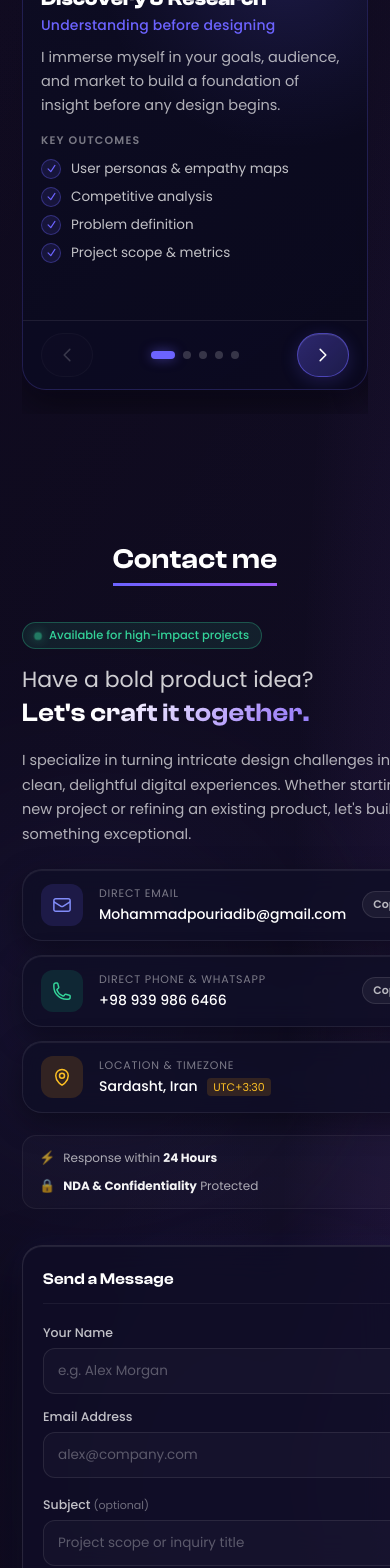
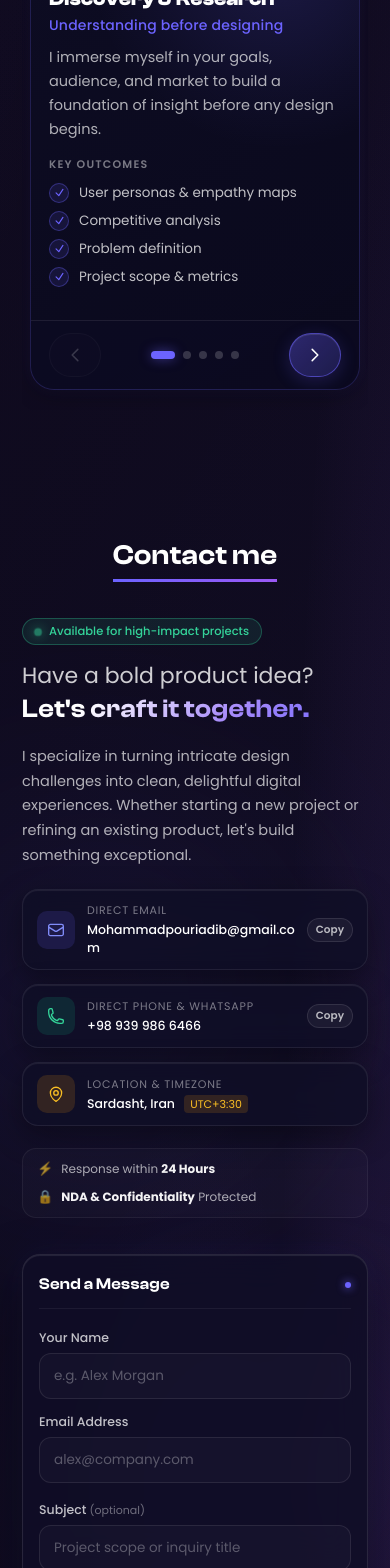
Before and after one commit to Adibmp177/portfolio, a Vue app: page / in a window 390 px wide. Shown: the part 8334-9902 px from the top of the page. Built offline with nearby package versions, Linux system fonts and the light colour scheme.

Commit message:
Small changes
Few bugs fixed thats all.

```diff
--- a/src/assets/cssFiles/style.css
+++ b/src/assets/cssFiles/style.css
@@ -190,8 +190,10 @@ body {
    LAYOUT — CONTAINER
 ═══════════════════════════════════════════════════ */
 .container {
+  width: 100%;
   max-width: 1150px;
   margin: 0 auto;
+  box-sizing: border-box;
 }
 
 @media screen and (max-width: 1160px) {
--- a/src/components/mainSection/contactSection/contactSection.vue
+++ b/src/components/mainSection/contactSection/contactSection.vue
@@ -1,5 +1,21 @@
 <script setup>
-import { ref } from 'vue';
+import { ref, onMounted } from 'vue';
+
+onMounted(() => {
+    const Observer = new IntersectionObserver((entries) => {
+        entries.forEach(entry => {
+            if (entry.isIntersecting) {
+                entry.target.classList.add('active--s');
+                Observer.unobserve(entry.target);
+            }
+        });
+    }, {
+        rootMargin: '-10% 0px -10% 0px'
+    });
+
+    const wrapper = document.querySelector('.contactSection---wrapper');
+    if (wrapper) Observer.observe(wrapper);
+});
 
 // ── Form State & Validation ───────────────────────────────
 const getUserName = ref('');
@@ -365,6 +381,9 @@ async function sendEmail(e) {
     position: relative;
     padding: 100px 0;
     overflow: hidden;
+    width: 100%;
+    max-width: 100%;
+    box-sizing: border-box;
 }
 
 /* Ambient glow orbs */
@@ -411,9 +430,12 @@ async function sendEmail(e) {
 /* ── Main Layout ── */
 .contact-layout {
     display: grid;
-    grid-template-columns: 1fr 1.15fr;
+    grid-template-columns: minmax(0, 1fr) minmax(0, 1.15fr);
     gap: 48px;
     align-items: stretch;
+    width: 100%;
+    max-width: 100%;
+    box-sizing: border-box;
 }
 
 /* ── Left Column ── */
@@ -425,6 +447,10 @@ async function sendEmail(e) {
     opacity: 0;
     transform: translateX(-40px);
     transition: opacity 0.85s 0.15s cubic-bezier(0.22, 1, 0.36, 1), transform 0.85s 0.15s cubic-bezier(0.22, 1, 0.36, 1);
+    min-width: 0;
+    width: 100%;
+    max-width: 100%;
+    box-sizing: border-box;
 }
 .active--s .contact-left {
     opacity: 1;
@@ -493,6 +519,9 @@ async function sendEmail(e) {
     flex-direction: column;
     gap: 14px;
     margin-top: 4px;
+    width: 100%;
+    max-width: 100%;
+    box-sizing: border-box;
 }
 
 .info-card {
@@ -509,6 +538,10 @@ async function sendEmail(e) {
     transition: all 0.3s cubic-bezier(0.22, 1, 0.36, 1);
     position: relative;
     cursor: pointer;
+    min-width: 0;
+    width: 100%;
+    max-width: 100%;
+    box-sizing: border-box;
 }
 
 /* 1. Email: Purple/Indigo Hover Glow */
@@ -558,6 +591,8 @@ async function sendEmail(e) {
     display: flex;
     flex-direction: column;
     flex: 1;
+    min-width: 0;
+    overflow: hidden;
 }
 .info-label {
     font-size: 11px;
@@ -570,6 +605,8 @@ async function sendEmail(e) {
     font-size: 14px;
     color: #ffffff;
     font-weight: 500;
+    word-break: break-word;
+    overflow-wrap: anywhere;
 }
 
 .tz-pill {
@@ -591,6 +628,8 @@ async function sendEmail(e) {
     border: 1px solid rgba(255, 255, 255, 0.1);
     color: rgba(255, 255, 255, 0.7);
     transition: all 0.2s ease;
+    flex-shrink: 0;
+    white-space: nowrap;
 }
 .info-card--email:hover .copy-action-pill {
     background: rgba(108, 99, 255, 0.2);
@@ -617,6 +656,9 @@ async function sendEmail(e) {
     border-radius: 14px;
     padding: 12px 16px;
     margin-top: 4px;
+    width: 100%;
+    max-width: 100%;
+    box-sizing: border-box;
 }
 .trust-item {
     display: flex;
@@ -635,6 +677,10 @@ async function sendEmail(e) {
     opacity: 0;
     transform: translateX(40px);
     transition: opacity 0.85s 0.25s cubic-bezier(0.22, 1, 0.36, 1), transform 0.85s 0.25s cubic-bezier(0.22, 1, 0.36, 1);
+    min-width: 0;
+    width: 100%;
+    max-width: 100%;
+    box-sizing: border-box;
 }
 .active--s .contact-right {
     opacity: 1;
@@ -654,6 +700,10 @@ async function sendEmail(e) {
     display: flex;
     flex-direction: column;
     justify-content: space-between;
+    min-width: 0;
+    width: 100%;
+    max-width: 100%;
+    box-sizing: border-box;
 }
 
 .form-header-bar {
@@ -685,6 +735,9 @@ async function sendEmail(e) {
     gap: 18px;
     flex: 1;
     justify-content: space-between;
+    width: 100%;
+    max-width: 100%;
+    box-sizing: border-box;
 }
 
 /* ── Inputs ── */
@@ -692,12 +745,19 @@ async function sendEmail(e) {
     display: grid;
     grid-template-columns: 1fr 1fr;
     gap: 16px;
+    width: 100%;
+    max-width: 100%;
+    box-sizing: border-box;
 }
 
 .input-field {
     display: flex;
     flex-direction: column;
     position: relative;
+    width: 100%;
+    max-width: 100%;
+    box-sizing: border-box;
+    min-width: 0;
 }
 
 .input-field label {
@@ -915,13 +975,16 @@ async function sendEmail(e) {
 /* ── Responsive Queries ── */
 @media screen and (max-width: 991px) {
     .contact-layout {
-        grid-template-columns: 1fr;
+        grid-template-columns: minmax(0, 1fr);
         gap: 36px;
     }
     .trust-guarantee-box {
         flex-direction: column;
         align-items: flex-start;
         gap: 8px;
+    }
+    .form-card-modern {
+        height: auto;
     }
 }
 
@@ -932,11 +995,15 @@ async function sendEmail(e) {
     .contactSection---wrapper .heading--wrapper {
         margin-bottom: 36px;
     }
-}
-
-@media screen and (max-width: 600px) {
-    .contactSection---wrapper {
-        padding: 64px 0;
+    .contact-left {
+        transform: translateY(24px);
+    }
+    .contact-right {
+        transform: translateY(24px);
+    }
+    .active--s .contact-left,
+    .active--s .contact-right {
+        transform: translateY(0);
     }
     .form-card-modern {
         padding: 24px 20px;
@@ -947,4 +1014,35 @@ async function sendEmail(e) {
         gap: 14px;
     }
 }
+
+@media screen and (max-width: 480px) {
+    .info-card {
+        padding: 12px 14px;
+        gap: 12px;
+        border-radius: 16px;
+    }
+    .info-icon {
+        width: 38px;
+        height: 38px;
+        border-radius: 10px;
+    }
+    .info-icon svg {
+        width: 18px;
+        height: 18px;
+    }
+    .info-val {
+        font-size: 12.5px;
+    }
+    .copy-action-pill {
+        padding: 3px 8px;
+        font-size: 10.5px;
+    }
+    .form-card-modern {
+        padding: 20px 16px;
+        border-radius: 18px;
+    }
+    .trust-guarantee-box {
+        padding: 10px 14px;
+    }
+}
 </style>
--- a/src/components/mainSection/homeSection/homeSection.vue
+++ b/src/components/mainSection/homeSection/homeSection.vue
@@ -573,13 +573,13 @@ onUnmounted(() => {
 
 .hero-name-glow {
   position: absolute;
-  top: 30px;
-  left: 40px;
-  width: 480px;
-  height: 340px;
+  top: 40px;
+  left: -20px;
+  width: 620px;
+  height: 480px;
   border-radius: 50%;
-  background: radial-gradient(ellipse 65% 55% at 50% 50%, rgba(108, 99, 255, 0.22) 0%, rgba(155, 89, 245, 0.08) 45%, transparent 70%);
-  filter: blur(40px);
+  background: radial-gradient(circle, rgba(108, 99, 255, 0.16) 0%, rgba(155, 89, 245, 0.07) 50%, transparent 70%);
+  filter: blur(80px);
 }
 
 @media screen and (max-width: 991px) {
--- a/src/components/mainSection/processSection/processSection.vue
+++ b/src/components/mainSection/processSection/processSection.vue
@@ -122,6 +122,7 @@ function handleTouchMove(e) {
     const diffY = currentY - touchStartY.value;
 
     if (Math.abs(diffX) > Math.abs(diffY)) {
+        if (e.cancelable && Math.abs(diffX) > 6) e.preventDefault();
         isDragging.value = true;
         // Rubber-band resistance at track boundaries
         if ((activeStep.value === 0 && diffX > 0) || (activeStep.value === steps.length - 1 && diffX < 0)) {
@@ -134,7 +135,7 @@ function handleTouchMove(e) {
 
 function handleTouchEnd() {
     if (!isDragging.value) return;
-    const threshold = 55;
+    const threshold = 40;
 
     if (dragOffsetX.value < -threshold && activeStep.value < steps.length - 1) {
         nextStep();
@@ -833,6 +834,11 @@ onUnmounted(() => {
     .process--wrapper .heading--wrapper {
         margin-bottom: 36px;
     }
+    .step-panel-box,
+    .step-panel-box:hover {
+        box-shadow: 0 4px 20px rgba(0, 0, 0, 0.35), 0 0 16px rgba(var(--panel-rgb), 0.1), inset 0 1px 0 rgba(255, 255, 255, 0.08) !important;
+        transform: none !important;
+    }
     .process-carousel-viewport {
         overflow: hidden;
         width: 100%;
@@ -841,7 +847,7 @@ onUnmounted(() => {
         right: auto;
         margin-left: 0;
         margin-right: 0;
-        padding: 12px 0 24px;
+        padding: 12px 0 20px;
         touch-action: pan-y;
     }
     .carousel-track {
@@ -853,16 +859,20 @@ onUnmounted(() => {
     }
     .single-step-card {
         grid-area: auto;
-        opacity: 1;
         visibility: visible;
         pointer-events: auto;
-        transform: none;
-        transition: none;
         flex: 0 0 100%;
         width: 100%;
         min-width: 100%;
         box-sizing: border-box;
-        padding: 0;
+        padding: 0 10px;
+        opacity: 0.65;
+        transform: scale(0.96);
+        transition: transform 0.4s cubic-bezier(0.22, 1, 0.36, 1), opacity 0.35s ease;
+    }
+    .single-step-card.is-active-step {
+        opacity: 1;
+        transform: scale(1);
     }
     /* ── Mobile Process Timeline: Touch-Friendly Segmented Pill Rail ── */
     .timeline-nav {
@@ -964,7 +974,7 @@ onUnmounted(() => {
 
 @media screen and (max-width: 480px) {
     .single-step-card {
-        padding: 0;
+        padding: 0 8px;
     }
     .step-panel-box {
         height: 510px;
```
